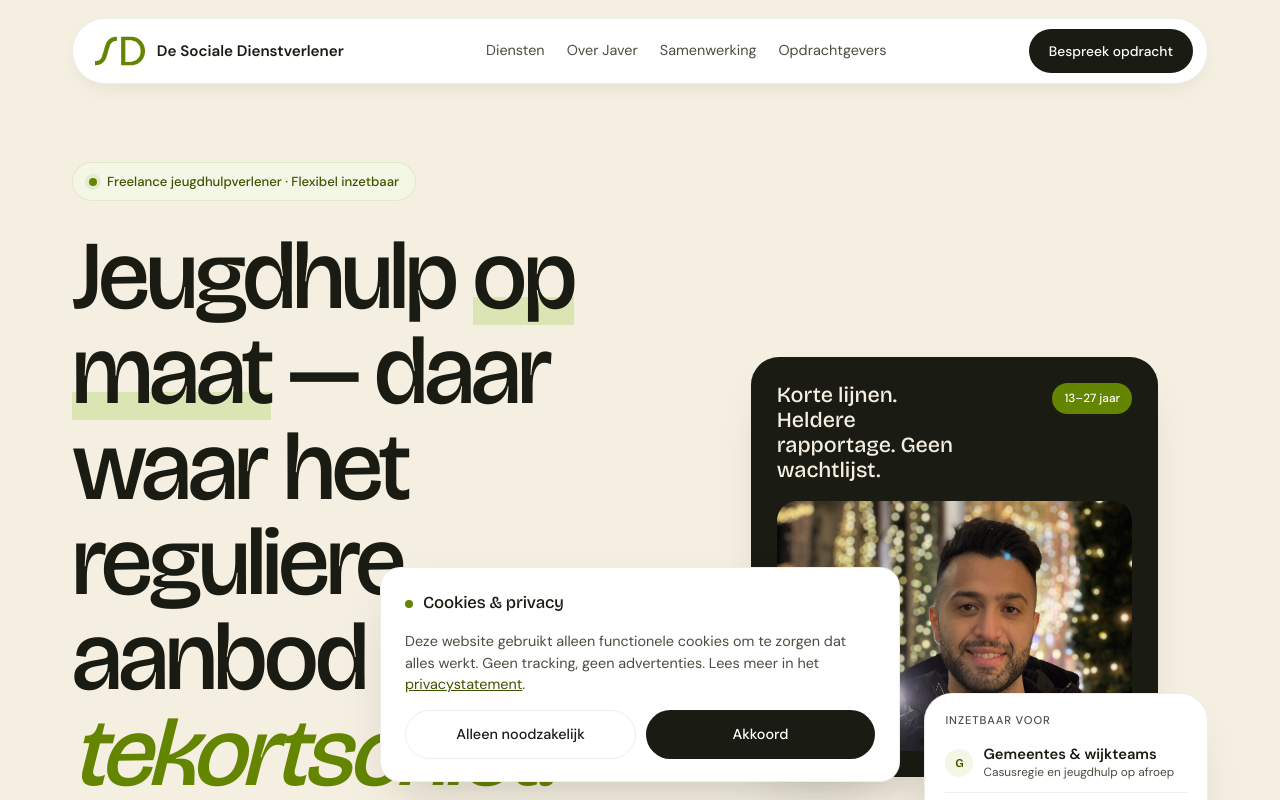
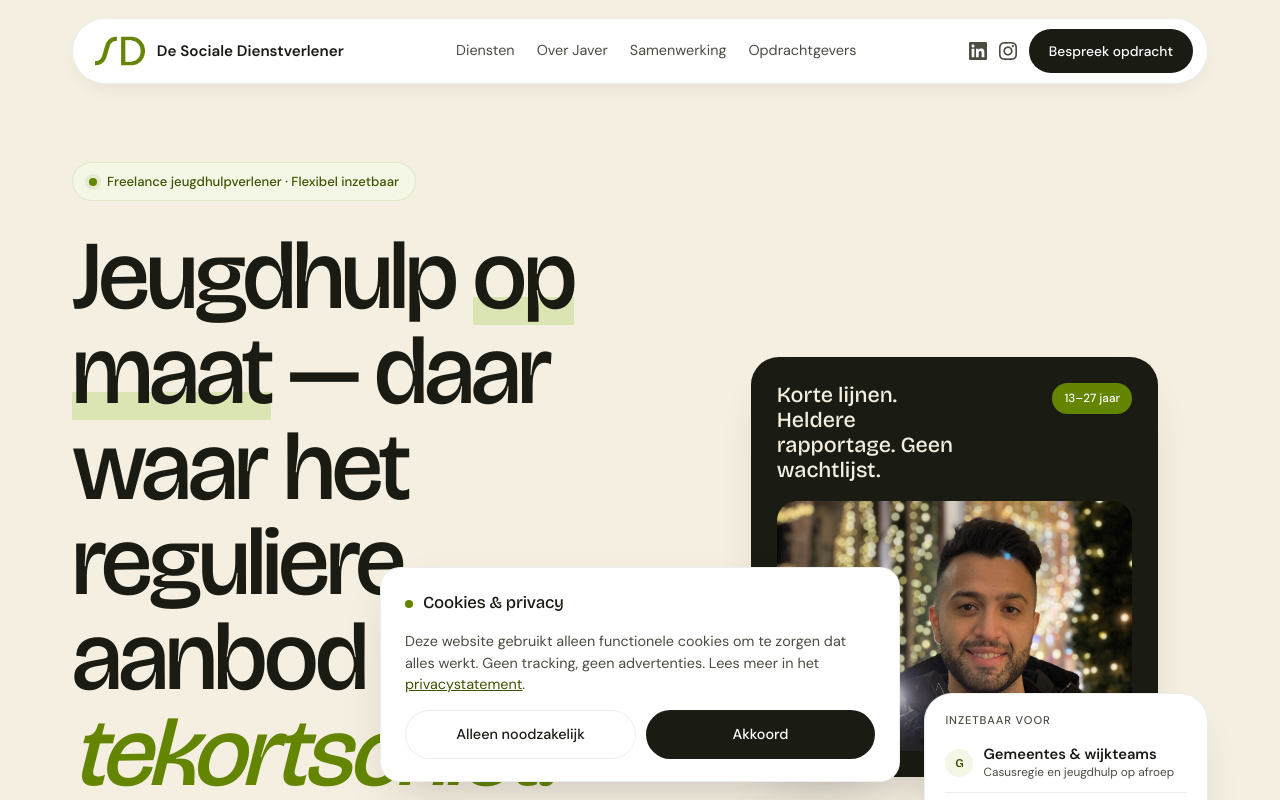
Before and after one commit to javerhannani/socialedienstverlener, a Next.js app: page / in a window 1280 px wide. Shown: the top 800 px of the page. Built offline with nearby package versions, Linux system fonts and the light colour scheme.

Commit message:
Add LinkedIn + Instagram social links in nav, footer, and JSON-LD sameAs

```diff
--- a/app/layout.tsx
+++ b/app/layout.tsx
@@ -109,6 +109,10 @@ const jsonLd = {
         "Groepswerk",
         "Activiteitenbegeleiding en projecten",
       ],
+      sameAs: [
+        "https://www.linkedin.com/company/de-sociale-dienstverlener/",
+        "https://www.instagram.com/socialedienstverlener/",
+      ],
       founder: { "@id": `${SITE_URL}/#javer` },
       provider: { "@id": `${SITE_URL}/#javer` },
       hasOfferCatalog: {
@@ -189,6 +193,10 @@ const jsonLd = {
         "Groepswerk",
       ],
       url: SITE_URL,
+      sameAs: [
+        "https://www.linkedin.com/company/de-sociale-dienstverlener/",
+        "https://www.instagram.com/socialedienstverlener/",
+      ],
     },
     {
       "@type": "WebSite",
--- a/components/Footer.tsx
+++ b/components/Footer.tsx
@@ -1,4 +1,5 @@
 import Image from "next/image";
+import SocialLinks from "./SocialLinks";
 
 export default function Footer() {
   return (
@@ -13,6 +14,7 @@ export default function Footer() {
             className="h-28 w-auto max-720:h-24"
           />
         </div>
+        <SocialLinks size="md" className="justify-center mb-5" />
         <div className="flex justify-center gap-[22px] flex-wrap">
           <span>© 2026 · Freelancer, voor de jeugd.</span>
           <span>SKJ geregistreerd</span>
--- a/components/Nav.tsx
+++ b/components/Nav.tsx
@@ -2,6 +2,7 @@
 
 import Image from "next/image";
 import { useEffect, useRef, useState } from "react";
+import SocialLinks from "./SocialLinks";
 
 const links = [
   { href: "#diensten", label: "Diensten" },
@@ -76,7 +77,8 @@ export default function Nav() {
             ))}
           </ul>
 
-          <div className="flex items-center gap-2">
+          <div className="flex items-center gap-3">
+            <SocialLinks size="sm" className="max-820:hidden" />
             <a
               href="#contact"
               className="bg-ink text-white py-[11px] px-5 rounded-pill text-[0.86rem] font-medium whitespace-nowrap flex-shrink-0 hover:bg-olive transition-colors"
@@ -123,6 +125,9 @@ export default function Nav() {
                 </li>
               ))}
             </ul>
+            <div className="mt-2 pt-3 px-4 pb-1 border-t border-line">
+              <SocialLinks size="md" />
+            </div>
           </div>
         )}
       </div>
--- /dev/null
+++ b/components/SocialLinks.tsx
@@ -0,0 +1,54 @@
+type Size = "sm" | "md";
+
+const SIZE_PX: Record<Size, number> = { sm: 18, md: 20 };
+
+const LINKS = [
+  {
+    href: "https://www.linkedin.com/company/de-sociale-dienstverlener/",
+    label: "LinkedIn",
+    path: (
+      <path d="M20.45 20.45h-3.55v-5.56c0-1.32-.02-3.03-1.85-3.03-1.85 0-2.13 1.45-2.13 2.94v5.65H9.36V9h3.41v1.56h.05c.48-.9 1.64-1.85 3.38-1.85 3.62 0 4.28 2.38 4.28 5.48v6.26zM5.34 7.43c-1.14 0-2.06-.92-2.06-2.06s.92-2.06 2.06-2.06 2.06.92 2.06 2.06-.93 2.06-2.06 2.06zm1.78 13.02H3.56V9h3.56v11.45zM22.22 0H1.77C.79 0 0 .77 0 1.72v20.56C0 23.23.79 24 1.77 24h20.45c.98 0 1.78-.77 1.78-1.72V1.72C24 .77 23.2 0 22.22 0z" />
+    ),
+  },
+  {
+    href: "https://www.instagram.com/socialedienstverlener/",
+    label: "Instagram",
+    path: (
+      <path d="M12 2.16c3.2 0 3.58.01 4.85.07 1.17.05 1.8.25 2.23.42.56.22.96.48 1.38.9.42.42.68.82.9 1.38.16.42.36 1.06.41 2.23.06 1.27.07 1.65.07 4.85s-.01 3.58-.07 4.85c-.05 1.17-.25 1.8-.41 2.23-.22.56-.48.96-.9 1.38-.42.42-.82.68-1.38.9-.42.16-1.06.36-2.23.41-1.27.06-1.65.07-4.85.07s-3.58-.01-4.85-.07c-1.17-.05-1.8-.25-2.23-.41-.56-.22-.96-.48-1.38-.9-.42-.42-.68-.82-.9-1.38-.16-.42-.36-1.06-.41-2.23-.06-1.27-.07-1.65-.07-4.85s.01-3.58.07-4.85c.05-1.17.25-1.8.41-2.23.22-.56.48-.96.9-1.38.42-.42.82-.68 1.38-.9.42-.16 1.06-.36 2.23-.41 1.27-.07 1.65-.07 4.85-.07M12 0C8.74 0 8.33.01 7.05.07 5.78.13 4.9.33 4.14.63c-.79.31-1.46.72-2.13 1.39C1.34 2.69.93 3.36.62 4.14c-.3.76-.5 1.64-.56 2.91C0 8.33 0 8.74 0 12s.01 3.67.07 4.95c.06 1.28.26 2.15.56 2.91.31.79.72 1.46 1.39 2.13.67.67 1.34 1.08 2.13 1.39.76.3 1.64.5 2.91.56C8.33 24 8.74 24 12 24s3.67-.01 4.95-.07c1.28-.06 2.15-.26 2.91-.56.79-.31 1.46-.72 2.13-1.39.67-.67 1.08-1.34 1.39-2.13.3-.76.5-1.64.56-2.91.06-1.28.07-1.68.07-4.95s-.01-3.67-.07-4.95c-.06-1.28-.26-2.15-.56-2.91-.31-.79-.72-1.46-1.39-2.13C21.31 1.34 20.64.93 19.86.62c-.76-.3-1.64-.5-2.91-.56C15.67 0 15.26 0 12 0zm0 5.84c-3.4 0-6.16 2.76-6.16 6.16s2.76 6.16 6.16 6.16 6.16-2.76 6.16-6.16S15.4 5.84 12 5.84zm0 10.16c-2.21 0-4-1.79-4-4s1.79-4 4-4 4 1.79 4 4-1.79 4-4 4zm6.41-11.85c-.8 0-1.44.64-1.44 1.44s.64 1.44 1.44 1.44 1.44-.64 1.44-1.44-.64-1.44-1.44-1.44z" />
+    ),
+  },
+];
+
+export default function SocialLinks({
+  size = "sm",
+  className = "",
+}: {
+  size?: Size;
+  className?: string;
+}) {
+  const px = SIZE_PX[size];
+  return (
+    <div className={`flex items-center gap-3 ${className}`}>
+      {LINKS.map((l) => (
+        <a
+          key={l.href}
+          href={l.href}
+          target="_blank"
+          rel="noopener noreferrer"
+          aria-label={`${l.label} (opent in nieuw tabblad)`}
+          className="text-ink-2 hover:text-olive transition-colors inline-flex"
+        >
+          <svg
+            width={px}
+            height={px}
+            viewBox="0 0 24 24"
+            fill="currentColor"
+            aria-hidden="true"
+          >
+            {l.path}
+          </svg>
+        </a>
+      ))}
+    </div>
+  );
+}
```
